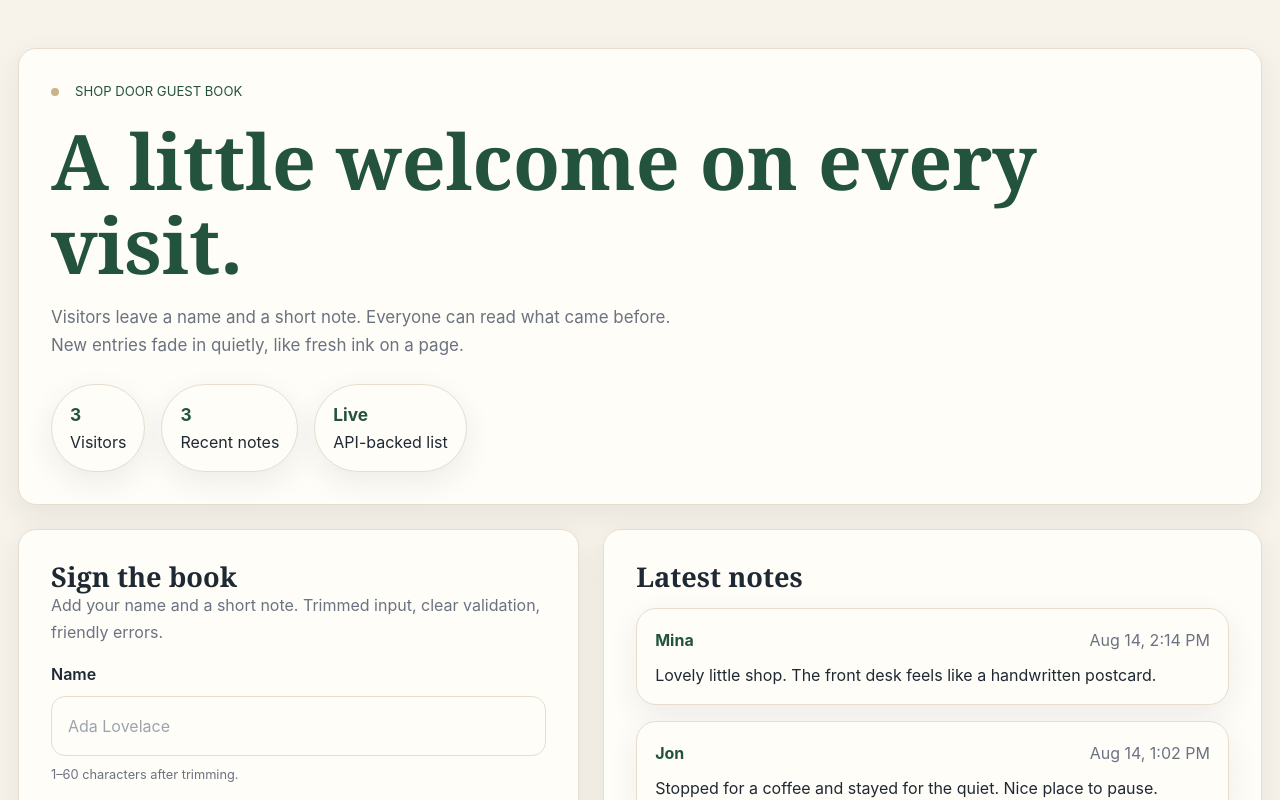
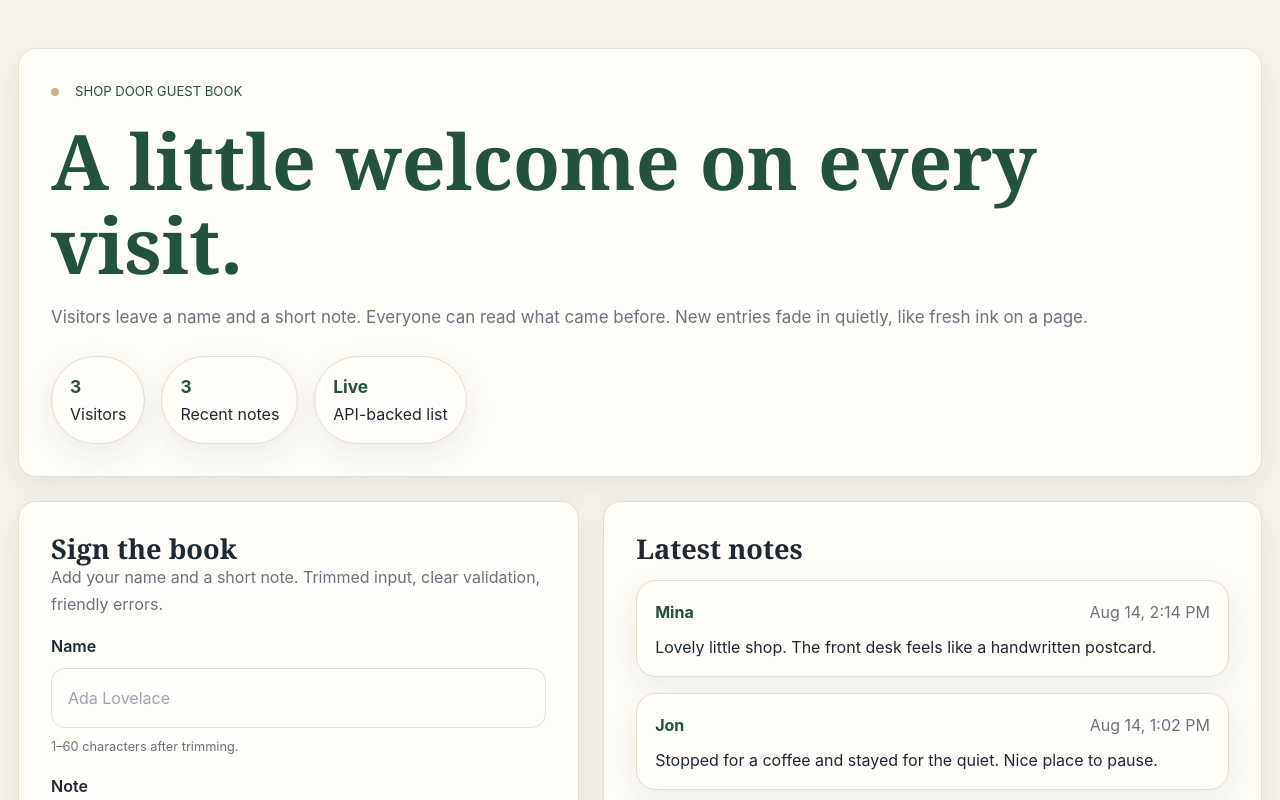
Before and after one commit to ThanhNV121097/project-dd194c58, a Next.js app in the folder code/frontend/: page / in a window 1280 px wide. Shown: the top 800 px of the page. Built offline with nearby package versions, Linux system fonts and the light colour scheme.

Commit message:
fix(css): remove literal lengths from lead

```diff
--- a/code/frontend/components/GuestBookPage.module.css
+++ b/code/frontend/components/GuestBookPage.module.css
@@ -62,7 +62,6 @@
 }
 
 .lead {
-  max-width: 58ch;
   margin-top: var(--space-4);
   font-size: var(--text-lg);
 }
```
